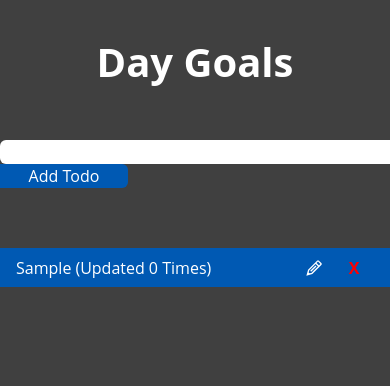
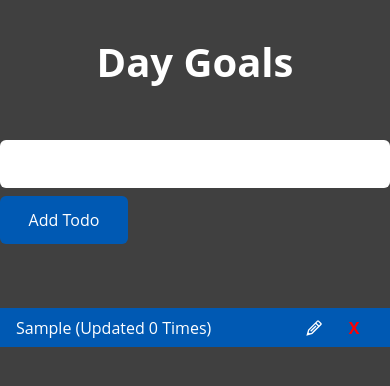
Before and after one commit to veerendra-poosala/todos, a Next.js app: page / in a window 390 px wide. Both pictures are taken after typing "Sample" into the empty fields and a click on the button "Add Todo". Shown: the top 386 px of the page. Built offline with nearby package versions, Linux system fonts and the light colour scheme.

Commit message:
resolved todos update issue

```diff
--- a/src/components/Todos/TodoItem.tsx
+++ b/src/components/Todos/TodoItem.tsx
@@ -19,9 +19,9 @@ const Todo = (
 
     return(
         <>
-            <div className="flex items-center w-full h-[2.45rem] px-[1rem] bg-primary">
+            <div className="flex items-center w-full h-[2.45rem] p-[1rem] bg-primary md:overflow-hidden overflow-y-auto">
                 <h2 className="flex-grow text-[1rem] text-white">{todoData?.title}
-                    <span className="ml-1">{`(Updated ${todoData.updated} Times)`}</span>
+                    <span className="ml-1">{`(Updated ${todoData.updated} ${todoData.updated===1 ? "Time" : "Times"})`}</span>
                 </h2>
                 <div className="flex items-center w-auto">
                     <Tooltip title="Edit" >
--- a/src/pages/todos/index.tsx
+++ b/src/pages/todos/index.tsx
@@ -1,4 +1,5 @@
 import { NextPageWithLayout } from "../page";
+import Tooltip from '@mui/material/Tooltip';
 import { RootState, store } from "@/store/store";
 import { useMemo, useState } from 'react';
 import { v4 as uuidv4 } from 'uuid';
@@ -29,11 +30,10 @@ const Todos: NextPageWithLayout = ()=>{
 
     const updateTodo = ()=>{
         const todo:TodoItem = todos?.find(item=>item?.id === id);
+        dispatch(onUpdateTodos({...todo, title: title}));
         setId('');
         setUpdate(false);
         setTitle('');
-        dispatch(onUpdateTodos(todo));
-
     }
 
 
@@ -47,7 +47,7 @@ const Todos: NextPageWithLayout = ()=>{
                 <div className="mt-[3rem] w-full md:flex items-center">
                     <input
                     type='text'
-                    className='bg-white block pl-[1rem] w-full md:h-[3rem] flex-grow rounded-tl-md rounded-bl-md  outline-none border-none focus:ring-2 focus:ring-blue-500'
+                    className='bg-white block pl-[1rem] w-full h-[3rem] flex-grow rounded-md md:rounded-none md:rounded-tl-md md:rounded-bl-md  outline-none border-none focus:ring-2 focus:ring-blue-500'
                     value={title}
                     onChange={(e)=>{
                         setTitle(e.target.value);
@@ -62,8 +62,9 @@ const Todos: NextPageWithLayout = ()=>{
                         }
                     }}
                     />
+                    <Tooltip title={`${!update ? "Add Todo" : "Update Todo"}`} >
                         <button
-                        className='flex items-center justify-center w-[8rem] md:h-[3rem] rounded-tr-md rounded-br-md text-white bg-primary'
+                            className='flex items-center justify-center w-[8rem] mt-2 md:mt-0 h-[3rem] rounded-md md:rounded-none md:rounded-tr-md md:rounded-br-md text-white bg-primary'
                             onClick={()=>{
                                 if (!update){
                                     createTodo();
@@ -74,12 +75,13 @@ const Todos: NextPageWithLayout = ()=>{
                         >
                             {`${!update ? "Add Todo" : "Update Todo"}`}
                         </button>
+                    </Tooltip>
 
                 </div>
                 <ul className="w-full flex flex-col mt-[3rem] ml-0 p-0">
                     {
                         todos?.map(item=>(
-                            <li key={item.id} className="w-full p-0 my-3">
+                            <li key={item.id} className="w-full p-0 py-1 my-3">
                                 <Todo
                                     setTitle={setTitle}
                                     todoData={item}
--- a/src/pages/todos/todos.slice.ts
+++ b/src/pages/todos/todos.slice.ts
@@ -1,5 +1,6 @@
 import { PayloadAction, createSlice } from "@reduxjs/toolkit";
 import { TodoItem, TodosList } from "./todos.interface";
+import { title } from "process";
 
 
 interface InitialState {
@@ -32,11 +33,12 @@ const TodosSlice = createSlice({
 
         onUpdateTodos : ((state, action : PayloadAction<TodoItem>)=>{
             const index = state.todosData.data?.findIndex(item=>item.id === action.payload.id);
-            if(!!index){
-                state.todosData.data[index] = {
+            if(index !== -1){
+                const todo:TodoItem = {
                     ...action.payload,
-                    updated: (state.todosData.data[index].updated || 0) + 1
+                     updated: (state.todosData.data[index].updated || 0) + 1
                 };
+                state.todosData.data?.splice(index,1,todo);
             }
 
         }),
```
Lines whose indentation alone changed are shown as unchanged.
